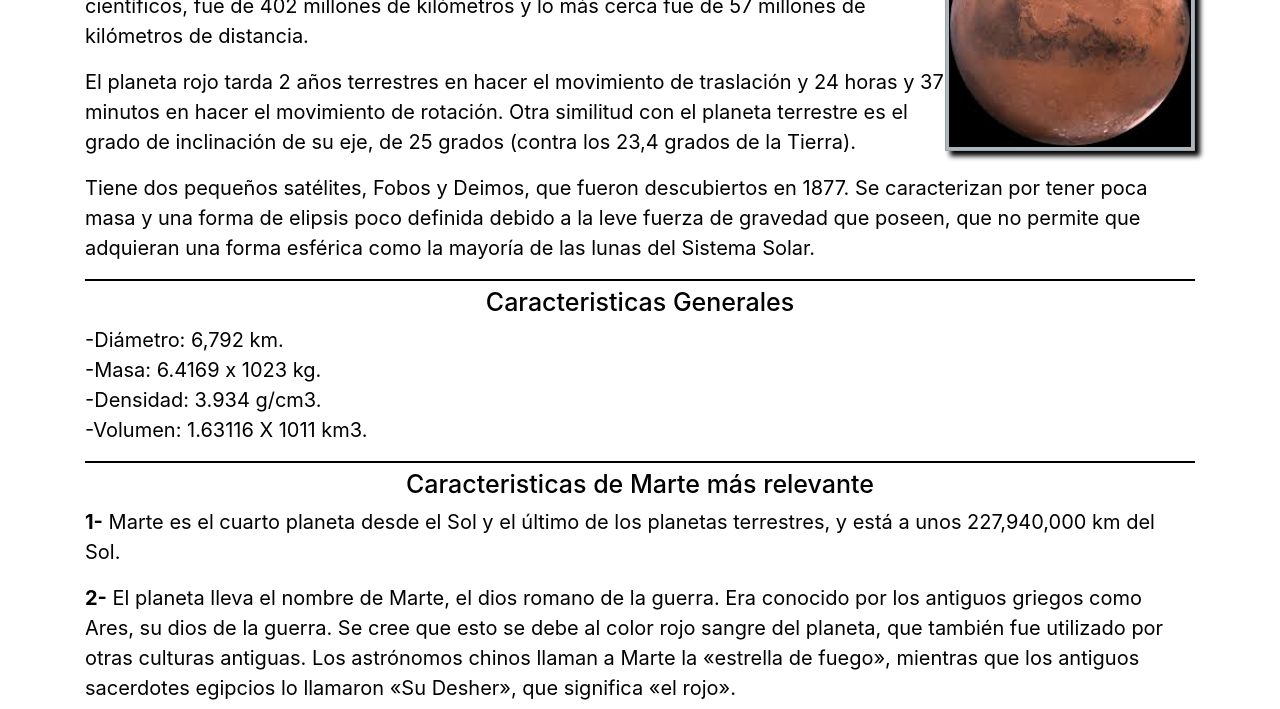
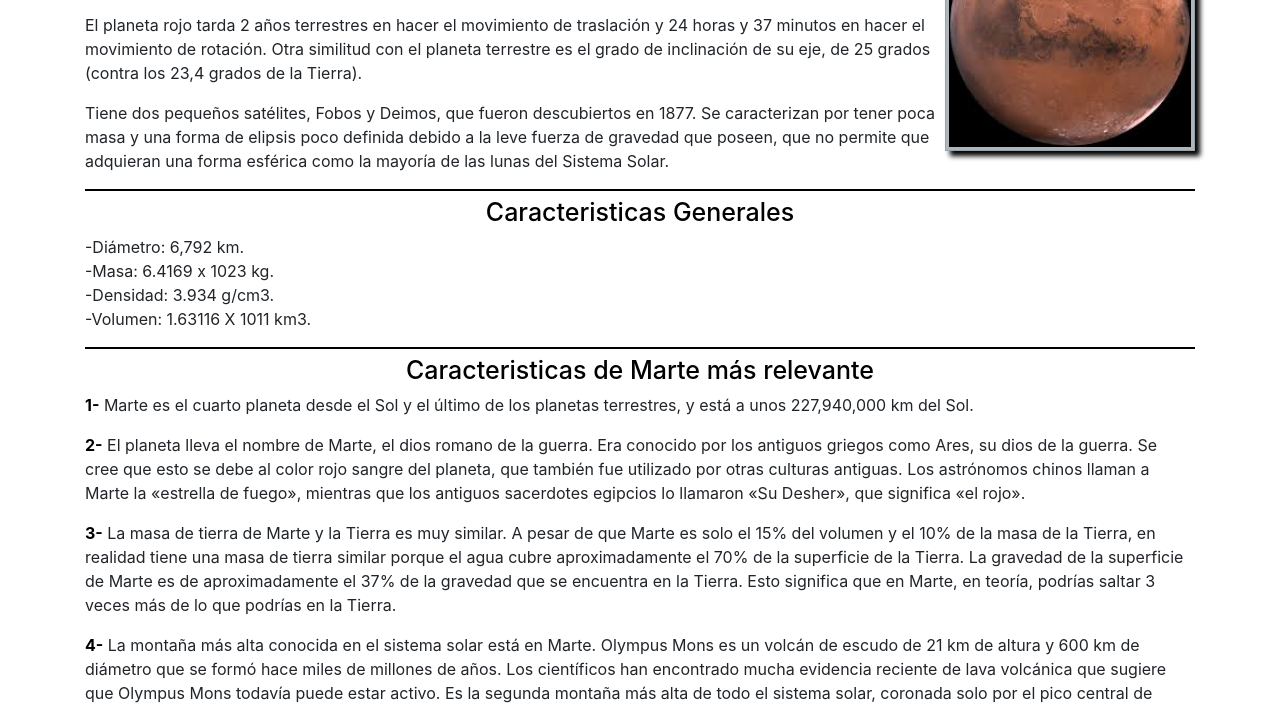
Before and after one commit to Alane-Tc/Solar-System-Planets, a plain HTML site: page mars.html in a window 1280 px wide. Shown: the part 236-945 px from the top of the page. Drawn offline with nearby package versions, Linux system fonts and the light colour scheme.

Commit message:
modified planet.css

```diff
--- a/CSS/responsive-planes.css
+++ b/CSS/responsive-planes.css
@@ -71,7 +71,7 @@
 @media (min-width: 1200px) {
    /*body{background: blueviolet;}*/
 
-   .paragraph {
+   #paragraph {
     font-size: 20px;
     color: black;
     }
```
